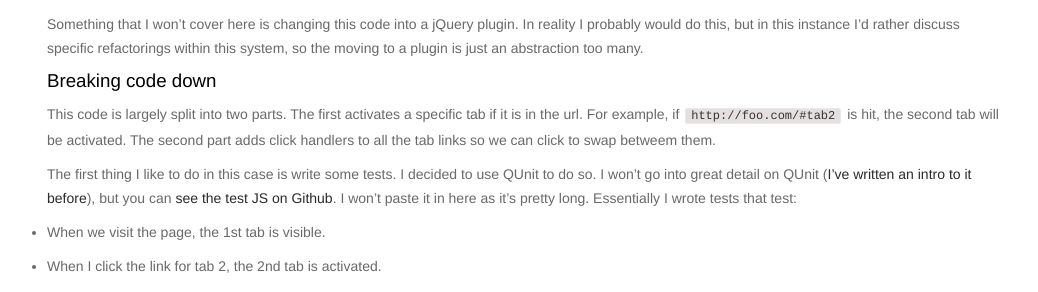
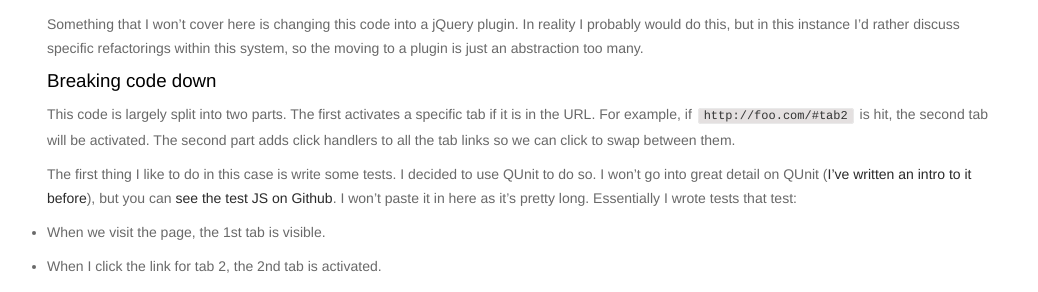
Before and after one commit to jackfranklin/javascriptplayground.com, a Jekyll site: the page built from _posts/2013-06-03-refactoring-js.md, in a window 1280 px wide and 900 px high, scrolled down 1383 px. Shown: the part 154-446 px from the top of the window, without its empty margins (113-1151 px from the left). Built offline with Jekyll 4.4.1, drawn with Linux system fonts in a browser that asks for light colours; nearby versions of some CDN libraries; comment, search, counter and statistics services are not loaded; some of the changed text lies outside the part shown.

Commit message:
spell check

```diff
--- a/_posts/2013-06-03-refactoring-js.md
+++ b/_posts/2013-06-03-refactoring-js.md
@@ -66,7 +66,7 @@ Something that I won't cover here is changing this code into a jQuery plugin. In
 
 ### Breaking code down
 
-This code is largely split into two parts. The first activates a specific tab if it is in the url. For example, if `http://foo.com/#tab2` is hit, the second tab will be activated. The second part adds click handlers to all the tab links so we can click to swap betweem them.
+This code is largely split into two parts. The first activates a specific tab if it is in the URL. For example, if `http://foo.com/#tab2` is hit, the second tab will be activated. The second part adds click handlers to all the tab links so we can click to swap between them.
 
 The first thing I like to do in this case is write some tests. I decided to use QUnit to do so. I won't go into great detail on QUnit ([I've written an intro to it before](http://javascriptplayground.com/blog/2012/04/javascript-testing-qunit-1/)), but you can [see the test JS on Github](https://github.com/javascript-playground/refactoring-js/blob/master/test/tests.js). I won't paste it in here as it's pretty long. Essentially I wrote tests that test:
 
```
Also changed, not shown: other parts of _posts/2013-06-03-refactoring-js.md (+1 -1 lines).
